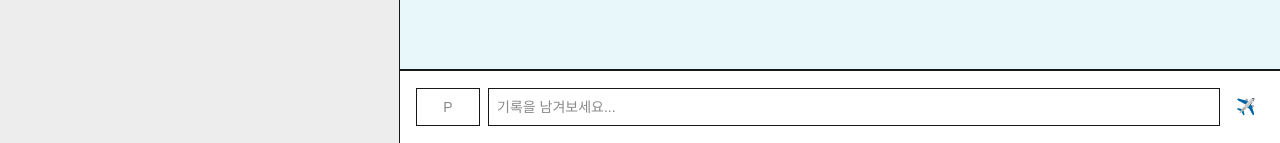
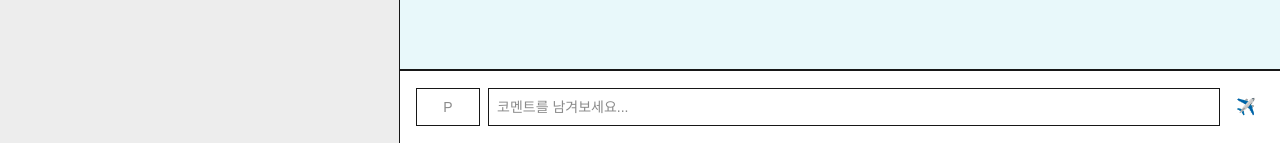
Before and after one commit to dahyeon777/book-swap, a Next.js app: page / in a window 1280 px wide. Shown: the part 657-800 px from the top of the page. Built offline with nearby package versions, Linux system fonts and the light colour scheme.

Commit message:
feat: 숫자만 입력 가능하도록 CommentInput 개선

```diff
--- a/components/BookDetail.tsx
+++ b/components/BookDetail.tsx
@@ -18,6 +18,11 @@ export default function BookDetail({ title }: { title: string }) {
     setComments([...comments, newComment]); // 기존 목록에 새 댓글 추가
   };
 
+  //삭제 함수
+  const deleteComment = (id: number) => {
+    setComments(comments.filter((comment) => comment.id !== id));
+  };
+
   return (
     <main className="flex-1 flex flex-col h-full">
       {/* 상단 정보 */}
@@ -32,7 +37,10 @@ export default function BookDetail({ title }: { title: string }) {
       </header>
 
       {/* 3. 리스트 컴포넌트에 댓글 데이터 전달 */}
-      <CommentList comments={comments} />
+      <CommentList
+        comments={[...comments].sort((a, b) => Number(a.page) - Number(b.page))}
+        onDelete={deleteComment}
+      />
 
       {/* 4. 입력 컴포넌트에 추가 함수 전달 */}
       <CommentInput onAdd={addComment} />
--- a/components/CommentInput.tsx
+++ b/components/CommentInput.tsx
@@ -1,4 +1,4 @@
-"use client";
+// components/CommentInput.tsx
 import { useState } from "react";
 
 export default function CommentInput({
@@ -9,34 +9,43 @@ export default function CommentInput({
   const [page, setPage] = useState("");
   const [text, setText] = useState("");
 
-  const handleSubmit = () => {
-    if (!text.trim()) return; // 내용이 없으면 중단
+  const handleSubmit = (e: React.FormEvent) => {
+    e.preventDefault(); // 폼 제출 시 페이지 새로고침 방지
+    if (!text.trim()) return;
+
     onAdd(page, text);
-    setPage(""); // 입력 후 칸 비우기
+    setPage("");
     setText("");
   };
 
   return (
-    <footer className="p-4 flex gap-2 items-center border-t bg-white">
+    // 1. footer 대신 form을 사용하고 onSubmit을 연결합니다.
+    <form
+      onSubmit={handleSubmit}
+      className="p-4 flex gap-2 items-center border-t bg-white"
+    >
       <input
+        required // 2. 필수 입력값으로 설정
+        type="number"
         value={page}
         onChange={(e) => setPage(e.target.value)}
-        className="w-16 border p-2 text-sm text-center"
+        className="w-16 border p-2 text-sm text-center [appearance:textfield] [&::-webkit-outer-spin-button]:appearance-none [&::-webkit-inner-spin-button]:appearance-none"
         placeholder="P"
       />
+
       <input
+        required // 3. 내용도 없으면 말풍선이 뜹니다
+        type="text"
         value={text}
         onChange={(e) => setText(e.target.value)}
-        onKeyDown={(e) => e.key === "Enter" && handleSubmit()} // 엔터키 지원
         className="flex-1 border p-2 text-sm"
-        placeholder="기록을 남겨보세요..."
+        placeholder="코멘트를 남겨보세요..."
       />
-      <button
-        onClick={handleSubmit}
-        className="p-2 text-blue-500 hover:scale-110 transition"
-      >
+
+      {/* 4. button 타입을 submit으로 설정해야 브라우저 검증이 작동합니다. */}
+      <button type="submit" className="p-2 text-blue-500">
         ✈️
       </button>
-    </footer>
+    </form>
   );
 }
--- a/components/CommentList.tsx
+++ b/components/CommentList.tsx
@@ -6,18 +6,35 @@ interface Comment {
   text: string;
 }
 
-export default function CommentList({ comments }: { comments: Comment[] }) {
+// 1. onDelete의 타입을 정의해줍니다.
+export default function CommentList({
+  comments,
+  onDelete,
+}: {
+  comments: Comment[];
+  onDelete: (id: number) => void;
+}) {
   return (
     <section className="flex-1 bg-[#e8f8fa] border-t border-b overflow-y-auto p-4 space-y-2">
       {comments.map((comment) => (
         <div
           key={comment.id}
-          className="bg-white/60 p-3 rounded shadow-sm flex gap-3 items-start"
+          className="bg-white/60 p-3 rounded shadow-sm flex justify-between items-center group"
         >
-          <span className="text-blue-600 font-bold text-sm min-w-[30px]">
-            {comment.page}p
-          </span>
-          <span className="text-gray-800 text-sm">{comment.text}</span>
+          <div className="flex gap-3 items-start">
+            <span className="text-blue-600 font-bold text-sm min-w-[30px]">
+              {comment.page}p
+            </span>
+            <span className="text-gray-800 text-sm">{comment.text}</span>
+          </div>
+
+          {/* 2. 삭제 버튼 추가 */}
+          <button
+            onClick={() => onDelete(comment.id)}
+            className="text-xs text-gray-400 hover:text-red-500 opacity-0 group-hover:opacity-100 transition-opacity px-2"
+          >
+            삭제
+          </button>
         </div>
       ))}
     </section>
```
